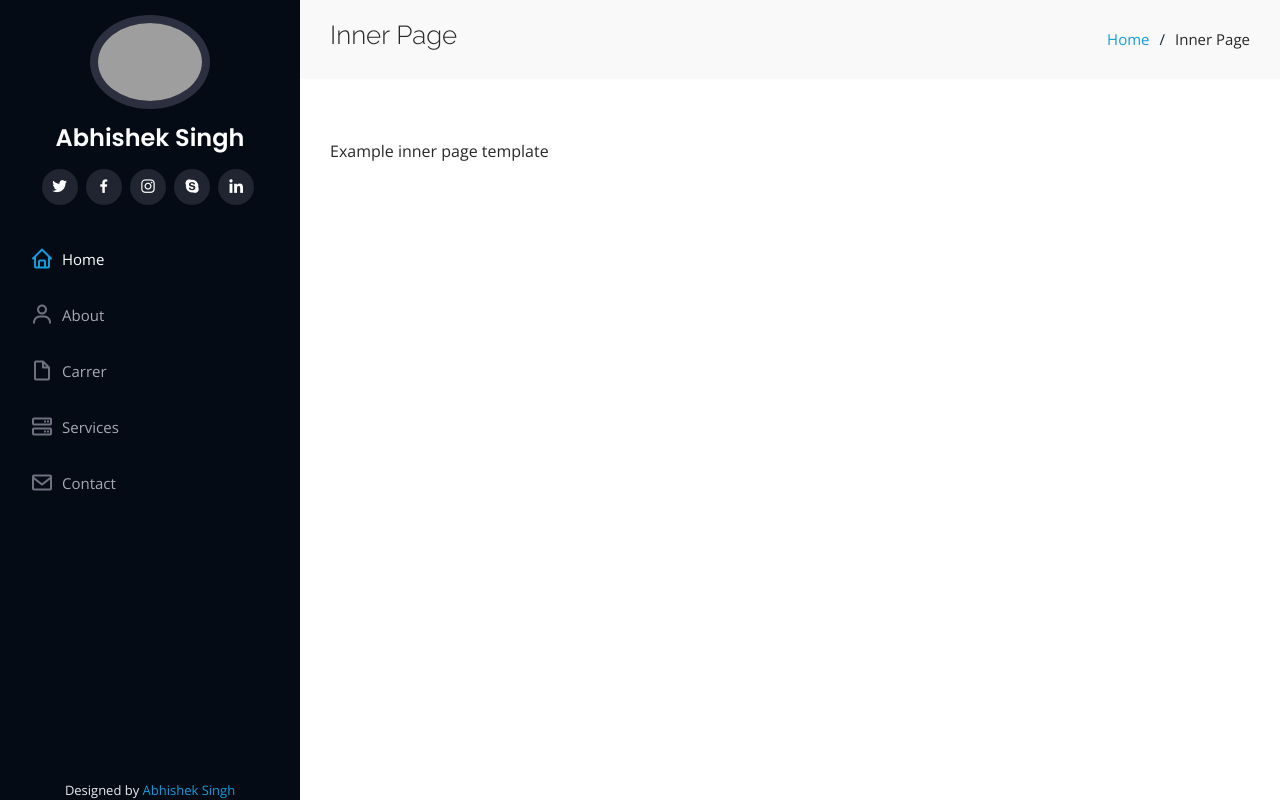
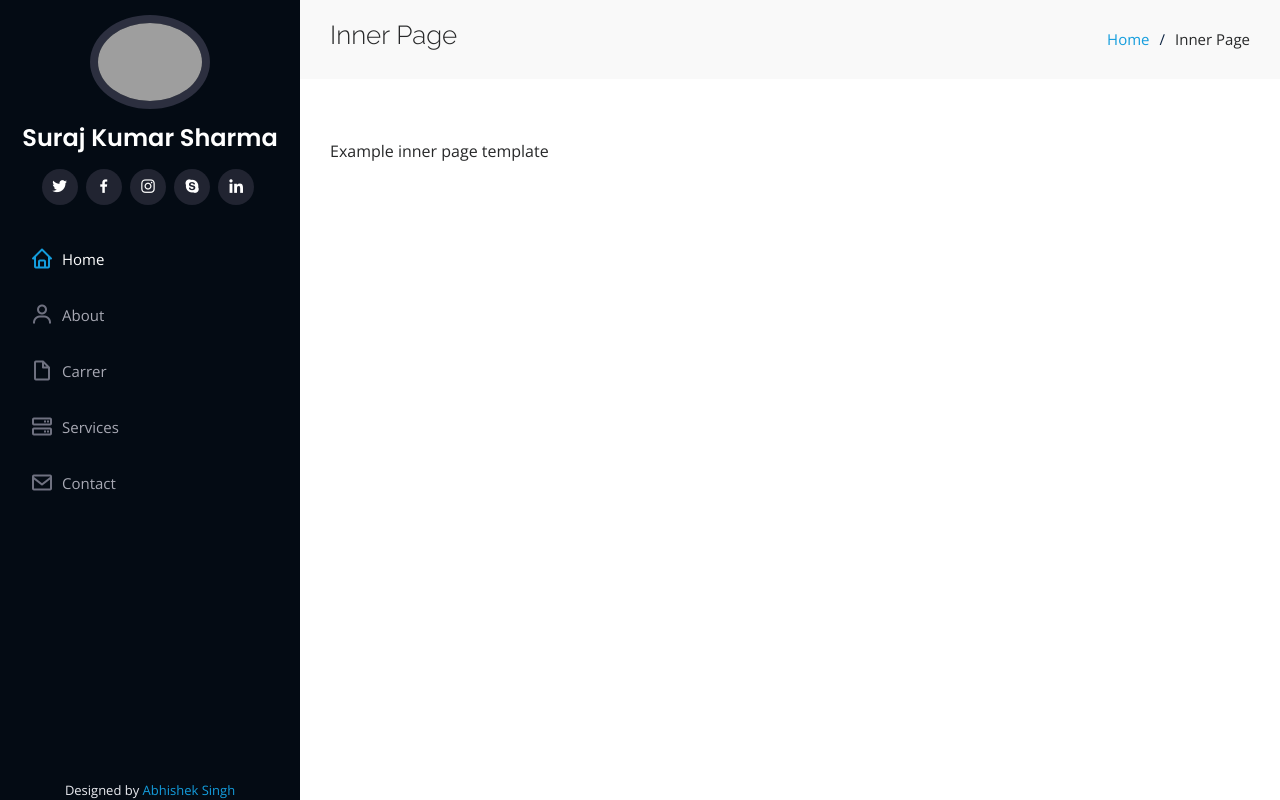
Before and after one commit to surajsharma1507/My-Portfolio, a plain HTML site: page inner-page.html in a window 1280 px wide. Drawn offline with nearby package versions, Linux system fonts and the light colour scheme; grey boxes are pictures that could not be loaded.

Commit message:
Update inner-page.html

```diff
--- a/inner-page.html
+++ b/inner-page.html
@@ -41,7 +41,7 @@
 
       <div class="profile">
         <img src="img/FP.jpg" alt="" class="img-fluid rounded-circle">
-        <h1 class="text-light"><a href="index.html">Abhishek Singh</a></h1>
+        <h1 class="text-light"><a href="index.html">Suraj Kumar Sharma</a></h1>
         <div class="social-links mt-3 text-center">
           <a href="#" class="twitter"><i class="bx bxl-twitter"></i></a>
           <a href="#" class="facebook"><i class="bx bxl-facebook"></i></a>
```
